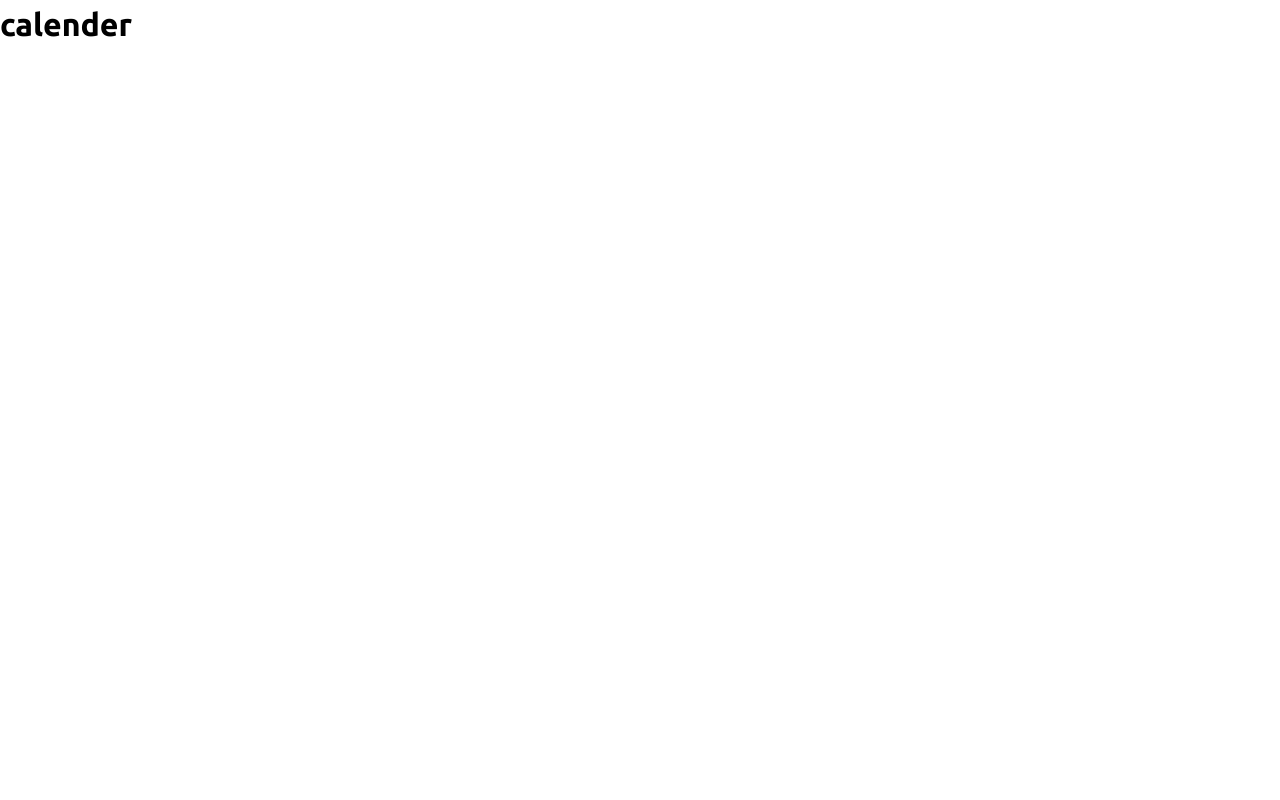
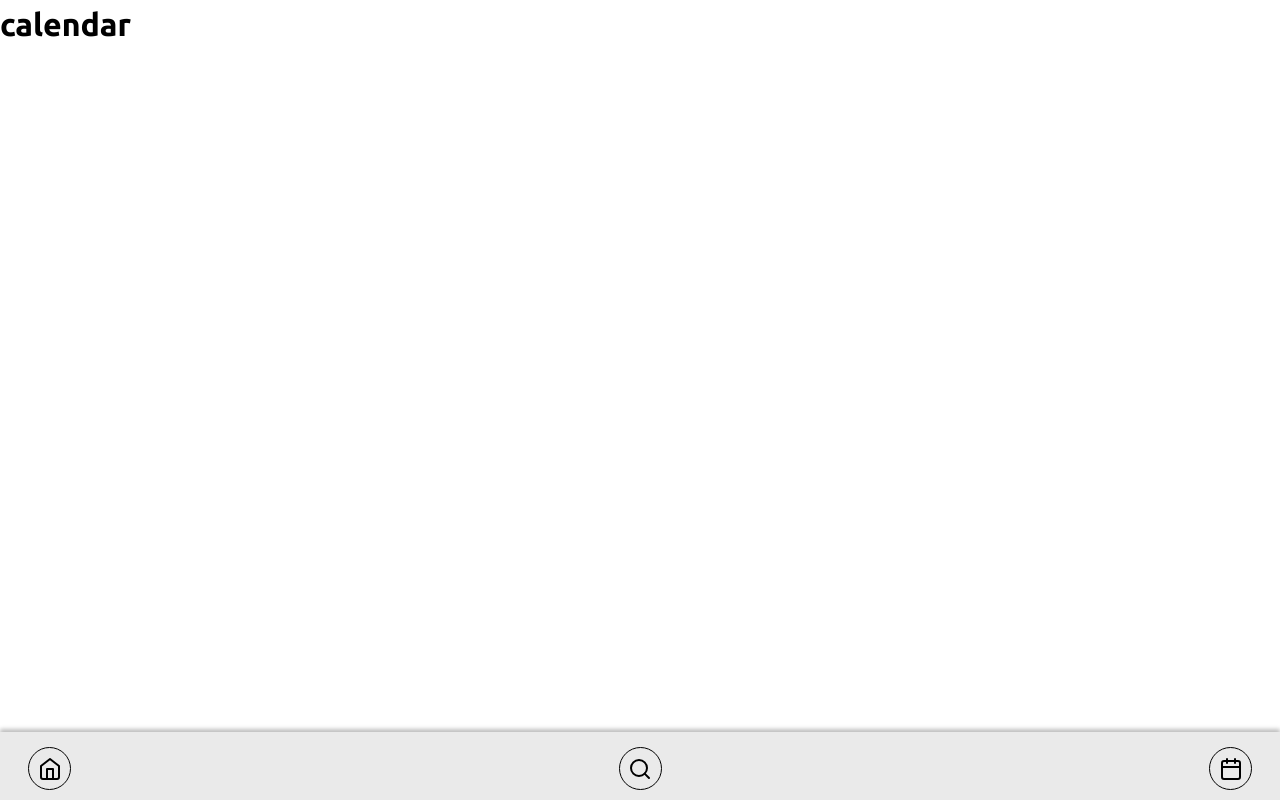
Before and after one commit to RoWaBo/rts-terminsopgave, a React (Create React App) app: page /kalender in a window 1280 px wide. Built offline with nearby package versions, Linux system fonts and the light colour scheme.

Commit message:
Created Navigation component

```diff
--- a/src/App.js
+++ b/src/App.js
@@ -1,15 +1,19 @@
 import { Route, Routes } from "react-router-dom";
 import Activities from './pages/Activities'
-import Calender from './pages/Calender'
+import Calendar from './pages/Calendar'
 import Search from './pages/Search'
+import Navigation from "./components/Navigation";
 
 function App() {
   return (
-    <Routes>
-      <Route path="/" element={<Activities />}></Route>
-      <Route path="/soeg" element={<Search />}></Route>
-      <Route path="/kalender" element={<Calender />}></Route>
-    </Routes>
+    <>
+      <Routes>
+        <Route path="/" element={<Activities />}></Route>
+        <Route path="/soeg" element={<Search />}></Route>
+        <Route path="/kalender" element={<Calendar />}></Route>
+      </Routes>
+      <Navigation />
+    </>
   );
 }
 
--- /dev/null
+++ b/src/components/Navigation.js
@@ -0,0 +1,60 @@
+import { Link } from "react-router-dom";
+import { FiHome, FiSearch, FiCalendar } from 'react-icons/fi'
+import { css } from "@emotion/react";
+/** @jsxImportSource @emotion/react */
+import { colors, shadow, spacing } from '../style/style'
+
+const Navigation = () => {
+
+    const navItems = [
+        { href: '/', icon: <FiHome /> },
+        { href: '/soeg', icon: <FiSearch /> },
+        { href: '/kalender', icon: <FiCalendar /> },
+    ]
+
+    // === STYLE ===
+    const navStyle = css`
+        position: fixed;
+        bottom: 0;
+        width: 100vw;
+        background: ${colors.grey};
+        padding: 15px ${spacing.gutter} 10px;
+        box-shadow: ${shadow.two};
+    `
+    const ulStyle = css`
+        display: flex;
+        justify-content: space-between;
+        align-items: center;
+    `
+    const liStyle = css`
+        border: 1px solid ${colors.black};
+        border-radius: 50%;
+    `
+    const linkStyle = css`
+        width: 41px;
+        height: 41px;
+        display: grid;
+        place-content: center;
+
+        & > svg {
+            width: 24px;
+            height: 24px;
+        }
+    `
+
+    return (
+        <nav css={navStyle}>
+            <ul css={ulStyle}>
+                {navItems.map((item, i) => (
+                    <li key={i} css={liStyle}>
+                        <Link to={item.href} css={linkStyle}>
+                            {item.icon}
+                        </Link>
+                    </li>
+                ))}
+            </ul>
+        </nav>
+    );
+}
+
+export default Navigation;
--- /dev/null
+++ b/src/pages/Calendar.js
@@ -0,0 +1,7 @@
+const Calendar = () => {
+    return (
+        <><h1>calendar</h1></>
+    );
+}
+
+export default Calendar;
--- a/src/pages/Calender.js
+++ /dev/null
@@ -1,7 +0,0 @@
-const Calender = () => {
-    return (
-        <><h1>calender</h1></>
-    );
-}
-
-export default Calender;
--- a/src/style/style.js
+++ b/src/style/style.js
@@ -14,6 +14,7 @@ export const fontSize = {
 }
 
 export const spacing = {
+    gutter: '28px',
     s: '.5rem',
     m: '1rem',
     l: '1.5rem',
@@ -22,7 +23,8 @@ export const spacing = {
 }
 
 export const shadow = {
-    one: '3px 4px 4px rgba(0, 0, 0, 0.25)'
+    one: '3px 4px 4px rgba(0, 0, 0, 0.25)',
+    two: '0px -3px 4px rgba(0, 0, 0, 0.25)'
 }
 
 export const borderRadius = {
```
